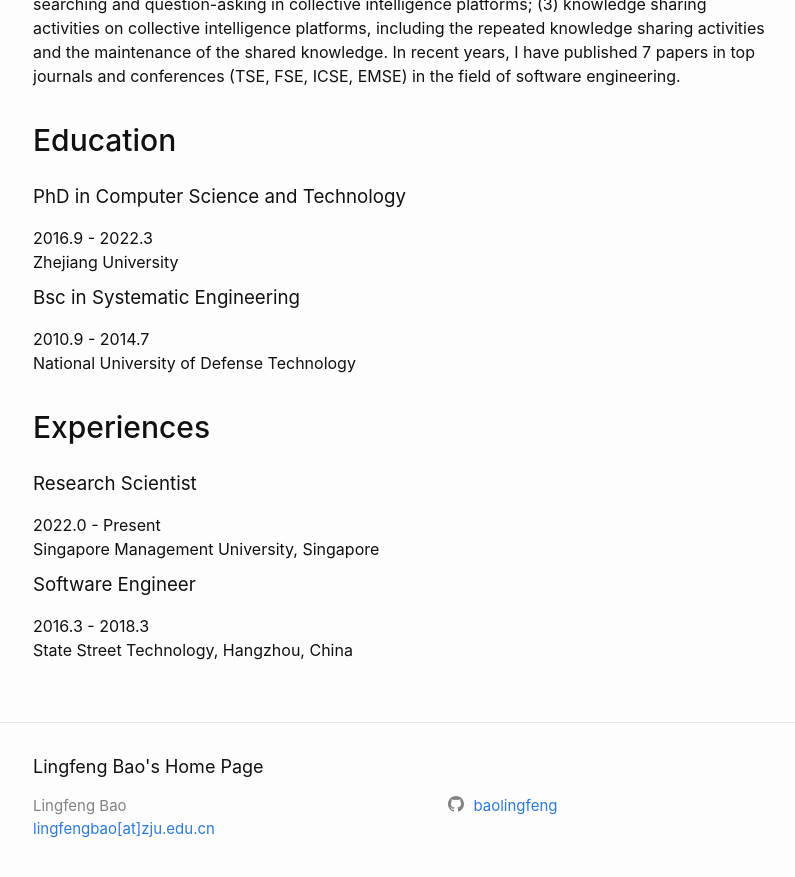
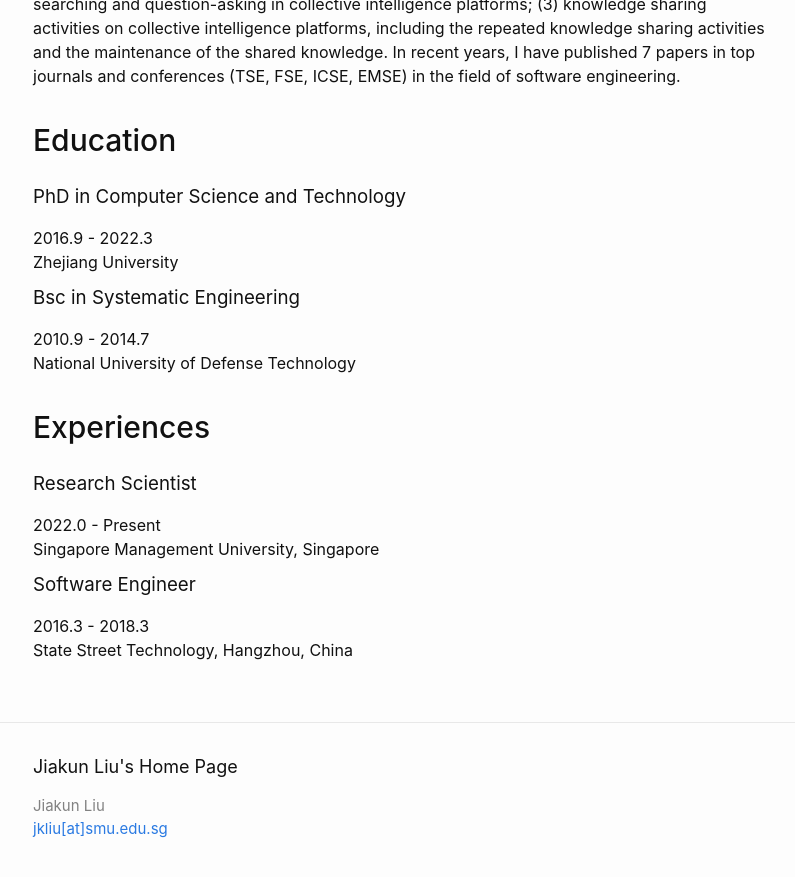
Before and after one commit to jiakun-liu/jiakun-liu.github.io, a Jekyll site: the page built from index.md, in a window 1280 px wide and 900 px high, scrolled down 611 px. Shown: the top 877 px of the window, without its empty margins (237-1032 px from the left). Built offline with Jekyll 4.4.1, drawn with Linux system fonts in a browser that asks for light colours; some of the changed text lies outside the part shown.

Commit message:
Update _config.yml

```diff
--- a/_config.yml
+++ b/_config.yml
@@ -1,12 +1,12 @@
-title: Lingfeng Bao's Home Page
-author: Lingfeng Bao
-email: lingfengbao[at]zju.edu.cn
+title: Jiakun Liu's Home Page
+author: Jiakun Liu
+email: jkliu[at]smu.edu.sg
 description: > # this means to ignore newlines until "twitter_username:"
-  Lingfeng Bao's Home Page
+  Jiakun Liu's Home Page
 
 # social links
 # twitter_username: jekyllrb
-github_username:  baolingfeng
+# github_username:  baolingfeng
 # rss: rss
 # dribbble_username: jekyll
 # facebook_username: jekyll
```
